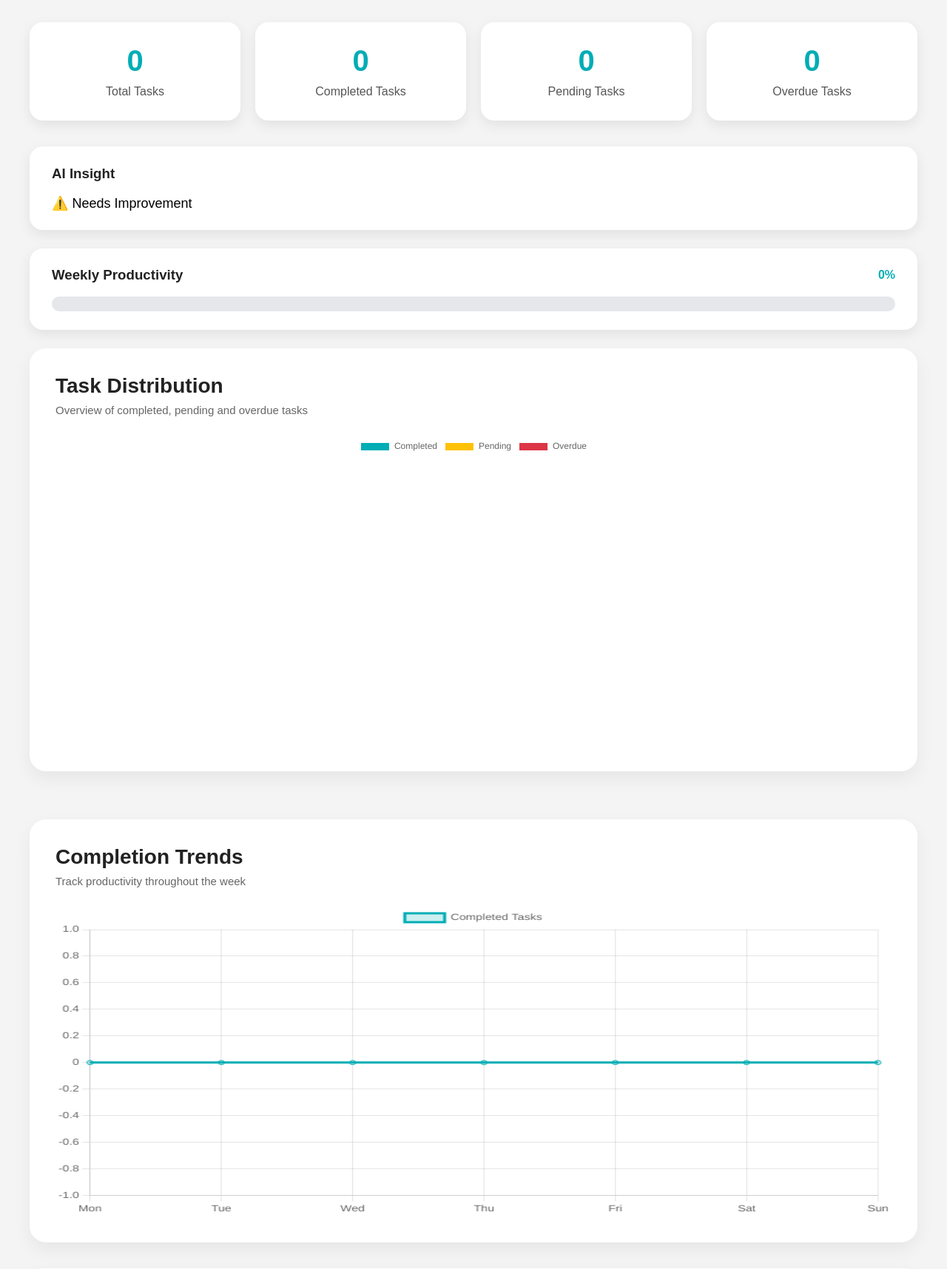
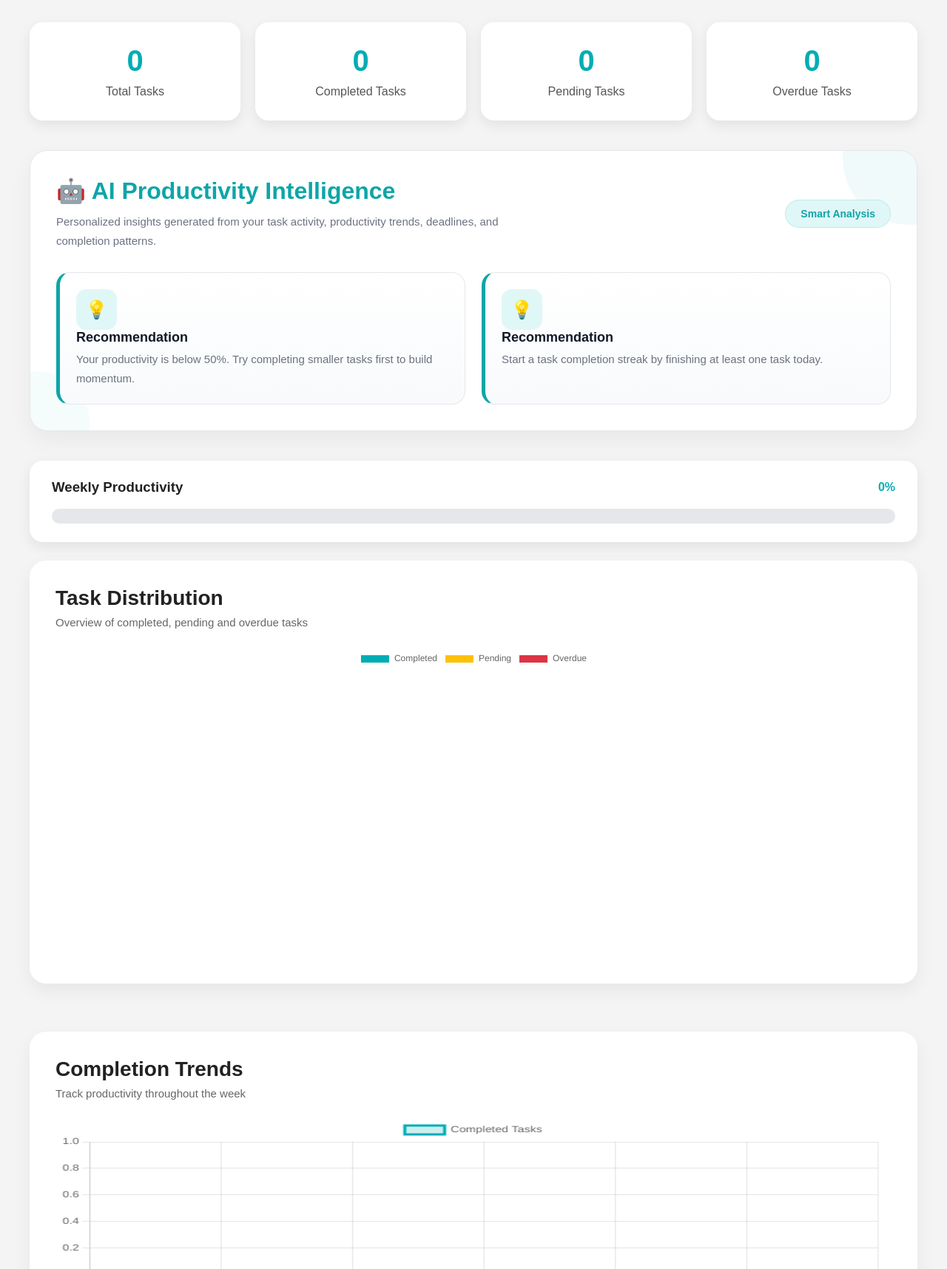
Before and after one commit to aishwaryagaikawad495-web/smart-task-manager, a Flask app: page /weekly-report in a window 1280 px wide. Shown: the part 202-1918 px from the top of the page at 74% size. Run offline with Flask 3, Linux system fonts and the light colour scheme; a user stored in the database is signed in; data comes from the database, SQL or seed files in the repository; both versions use the stored data as it was after the commit.

Commit message:
Added AI suggestions feature

```diff
--- a/app.py
+++ b/app.py
@@ -965,6 +965,69 @@ def weekly_report():
         )
     else:
         overdue_percentage = 0
+
+
+    ai_suggestions = []
+
+# Productivity based suggestions
+    if productivity < 50:
+        ai_suggestions.append(
+            "Your productivity is below 50%. Try completing smaller tasks first to build momentum."
+        )
+
+    elif productivity < 80:
+        ai_suggestions.append(
+            "Good progress! Completing a few more tasks on time can push your productivity above 80%."
+        )
+
+    else:
+        ai_suggestions.append(
+            "Excellent productivity! Maintain your current workflow and consistency."
+        )
+
+# Overdue analysis
+    if overdue_tasks > 0:
+        ai_suggestions.append(
+            f"You have {overdue_tasks} overdue task(s). Consider prioritizing them this week."
+        )
+
+# High priority analysis
+    if high_priority > 5:
+        ai_suggestions.append(
+            "You currently have many high-priority tasks. Breaking them into smaller subtasks may improve focus."
+        )
+
+# Streak analysis
+    if completion_streak >= 5:
+        ai_suggestions.append(
+            f"Amazing! You are on a {completion_streak}-day completion streak."
+        )
+
+    elif completion_streak == 0:
+        ai_suggestions.append(
+            "Start a task completion streak by finishing at least one task today."
+        )
+
+# Most productive day
+    if most_productive_day != "No Data":
+        ai_suggestions.append(
+            f"Your most productive day is {most_productive_day}. Schedule important tasks on this day."
+        )
+
+# Average completion time
+    if completion_durations:
+
+        if avg_days > 5:
+            ai_suggestions.append(
+                "Tasks take several days to complete on average. Consider breaking large tasks into smaller milestones."
+            )
+
+        else:
+            ai_suggestions.append(
+                "Your task completion speed is efficient. Keep maintaining this pace."
+            )
+
+
     return render_template(
 
         "weekly_report.html",
@@ -991,7 +1054,8 @@ def weekly_report():
         overdue_percentage=overdue_percentage,
         weekly_values=weekly_values,
         total_week_activity=total_week_activity,
-        insight=insight
+        insight=insight,
+        ai_suggestions=ai_suggestions
     )
 
 
@@ -1259,6 +1323,21 @@ def edit_profile():
             filename = f"{uuid.uuid4()}_{secure_filename(file.filename)}"
             file.save(os.path.join(app.config['UPLOAD_FOLDER'], filename))
 
+            c.execute(
+                "SELECT profile_pic FROM users WHERE id=?",
+                (user_id,)
+            )
+            old_photo = c.fetchone()[0]
+
+            if old_photo and old_photo != "default.png":
+                old_path = os.path.join(
+                    app.config['UPLOAD_FOLDER'],
+                    old_photo
+                )
+
+                if os.path.exists(old_path):
+                    os.remove(old_path)
+
             c.execute("""
                 UPDATE users
                 SET username=?, profile_pic=?
--- a/static/style.css
+++ b/static/style.css
@@ -1263,9 +1263,6 @@ body.dark .edit-box button {
     display: inline-block;
 }
 
-/* .chart-bar:hover {
-    transform: scaleY(1.05);
-} */
  .chart-bar:hover {
     filter: brightness(1.1);
 }
@@ -1450,7 +1447,6 @@ body.dark .analytics-progress {
 }
 
 /* CHART WRAPPER */
-
 .chart-wrapper {
     width: 100%;
     position: relative;
@@ -1497,9 +1493,7 @@ body.dark .section-header p {
     }
 }
 
-/* =========================
-   PROFESSIONAL NAVBAR
-========================= */
+/* PROFESSIONAL NAVBAR */
 
 .search-result-title {
     margin-bottom: 25px;
@@ -2050,8 +2044,6 @@ body.dark .profile-top h1{
     color:#fff;
 }
 
-
-
 .notification-page{
     max-width: 850px;
     margin: 40px auto;
@@ -2185,3 +2177,288 @@ body.dark .notification-card small{
 body.dark .notification-header p{
     color: #aaa;
 }
+
+
+
+
+/* ==========================
+   AI PRODUCTIVITY SECTION
+========================== */
+
+.ai-section {
+    position: relative;
+    background: #ffffff;
+    border-radius: 24px;
+    padding: 35px;
+    margin: 40px 0;
+    border: 1px solid #e5e7eb;
+    box-shadow: 0 12px 30px rgba(0, 0, 0, 0.05);
+    overflow: hidden;
+}
+
+/* Decorative effect */
+
+.ai-section::before {
+    content: "";
+    position: absolute;
+    top: -80px;
+    right: -80px;
+    width: 180px;
+    height: 180px;
+    border-radius: 50%;
+    background: rgba(14, 165, 168, 0.06);
+}
+
+.ai-section::after {
+    content: "";
+    position: absolute;
+    bottom: -60px;
+    left: -60px;
+    width: 140px;
+    height: 140px;
+    border-radius: 50%;
+    background: rgba(14, 165, 168, 0.04);
+}
+
+/* ==========================
+   HEADER
+========================== */
+
+.ai-header {
+    display: flex;
+    justify-content: space-between;
+    align-items: center;
+    margin-bottom: 30px;
+    position: relative;
+    z-index: 2;
+}
+
+.ai-header h2 {
+    color: #0ea5a8;
+    font-size: 32px;
+    font-weight: 700;
+    margin-bottom: 10px;
+}
+
+.ai-header p {
+    color: #6b7280;
+    max-width: 650px;
+    line-height: 1.7;
+    font-size: 15px;
+}
+
+/* Badge */
+
+.ai-badge {
+    background: #e0f7f7;
+    color: #0ea5a8;
+    padding: 10px 20px;
+    border-radius: 30px;
+    font-weight: 600;
+    font-size: 14px;
+    border: 1px solid rgba(14, 165, 168, 0.15);
+}
+
+/* ==========================
+   GRID
+========================== */
+
+.ai-suggestions-grid {
+    display: grid;
+    grid-template-columns: repeat(auto-fit, minmax(300px, 1fr));
+    gap: 22px;
+    position: relative;
+    z-index: 2;
+}
+
+/* ==========================
+   CARD
+========================== */
+
+.ai-card {
+    background: linear-gradient(
+        180deg,
+        #ffffff,
+        #f8fafc
+    );
+
+    border: 1px solid #e5e7eb;
+    border-left: 5px solid #0ea5a8;
+
+    border-radius: 18px;
+    padding: 22px;
+
+    transition: all 0.3s ease;
+}
+
+.ai-card:hover {
+    transform: translateY(-6px);
+
+    box-shadow:
+        0 15px 30px rgba(0,0,0,0.08);
+
+    border-left-color: #0891b2;
+}
+
+/* Card Header */
+
+.ai-card-top {
+    display: flex;
+    align-items: center;
+    gap: 14px;
+    margin-bottom: 15px;
+}
+
+/* Icon */
+
+.ai-icon {
+    width: 55px;
+    height: 55px;
+
+    border-radius: 14px;
+
+    background: #e0f7f7;
+
+    display: flex;
+    align-items: center;
+    justify-content: center;
+
+    font-size: 24px;
+}
+
+/* Text */
+
+.ai-content h4 {
+    color: #111827;
+    font-size: 18px;
+    font-weight: 700;
+    margin-bottom: 6px;
+}
+
+.ai-content p {
+    color: #6b7280;
+    line-height: 1.7;
+    font-size: 15px;
+}
+@media (max-width: 768px) {
+
+    .ai-section {
+        padding: 25px;
+    }
+
+    .ai-header {
+        flex-direction: column;
+        align-items: flex-start;
+        gap: 15px;
+    }
+
+    .ai-header h2 {
+        font-size: 26px;
+    }
+
+    .ai-suggestions-grid {
+        grid-template-columns: 1fr;
+    }
+}
+
+
+
+
+
+
+body.dark .ai-section {
+    background: #1e293b;
+    border: 1px solid #334155;
+    box-shadow: 0 12px 30px rgba(0,0,0,0.3);
+}
+
+body.dark .ai-section::before {
+    background: rgba(14, 165, 168, 0.08);
+}
+
+body.dark .ai-section::after {
+    background: rgba(14, 165, 168, 0.05);
+}
+
+/* Header */
+
+body.dark .ai-header h2 {
+    color: #22d3ee;
+}
+
+body.dark .ai-header p {
+    color: #cbd5e1;
+}
+
+/* Badge */
+
+body.dark .ai-badge {
+    background: rgba(34, 211, 238, 0.15);
+    color: #22d3ee;
+    border: 1px solid rgba(34, 211, 238, 0.2);
+}
+
+/* Cards */
+body.dark .ai-card {
+    background: linear-gradient(
+        180deg,
+        #1f2937,
+        #111827
+    );
+
+    border: 1px solid #374151;
+    border-left: 5px solid #22d3ee;
+}
+
+body.dark .ai-card:hover {
+    box-shadow:
+        0 15px 30px rgba(0,0,0,0.4);
+
+    border-left-color: #67e8f9;
+}
+
+/* Icon */
+body.dark .ai-icon {
+    background: rgba(34, 211, 238, 0.12);
+}
+
+/* Text */
+body.dark .ai-content h4 {
+    color: #f8fafc;
+}
+
+body.dark .ai-content p {
+    color: #cbd5e1;
+}
+
+
+/* DARK MODE - PRIORITY REPORT */
+body.dark .high-box {
+    background: rgba(239, 68, 68, 0.15);
+    border: 1px solid rgba(239, 68, 68, 0.3);
+}
+
+body.dark .medium-box {
+    background: rgba(245, 158, 11, 0.15);
+    border: 1px solid rgba(245, 158, 11, 0.3);
+}
+
+body.dark .low-box {
+    background: rgba(34, 197, 94, 0.15);
+    border: 1px solid rgba(34, 197, 94, 0.3);
+}
+
+body.dark .high-box h3,
+body.dark .high-box p {
+    color: #f87171;
+}
+
+body.dark .medium-box h3,
+body.dark .medium-box p {
+    color: #fbbf24;
+}
+
+body.dark .low-box h3,
+body.dark .low-box p {
+    color: #4ade80;
+}
--- a/templates/weekly_report.html
+++ b/templates/weekly_report.html
@@ -37,12 +37,48 @@
 
     </div>
 
-    <!--  AI INSIGHT -->
-    <div class="advanced-card">
-        <h3>AI Insight</h3>
-        <p>{{ insight }}</p>
+    <!-- AI Productivity Intelligence Section -->
+
+    <div class="ai-section">
+
+        <div class="ai-header">
+
+            <div>
+                <h2>🤖 AI Productivity Intelligence</h2>
+                <p>
+                    Personalized insights generated from your task activity,
+                    productivity trends, deadlines, and completion patterns.
+                </p>
             </div>
 
+            <div class="ai-badge">
+                Smart Analysis
+            </div>
+
+        </div>
+
+        <div class="ai-suggestions-grid">
+
+            {% for suggestion in ai_suggestions %}
+
+            <div class="ai-card">
+
+                <div class="ai-icon">
+                    💡
+                </div>
+
+                <div class="ai-content">
+                    <h4>Recommendation</h4>
+                    <p>{{ suggestion }}</p>
+                </div>
+
+            </div>
+
+            {% endfor %}
+
+        </div>
+
+    </div>
     <!--  PRODUCTIVITY -->
     <div class="analytics-box">
 
@@ -106,8 +142,7 @@
 
             <div class="chart-bar-box">
 
-            <div class="chart-bar"
-                 data-height="{{ value * 20 }}" style="height: 0px;">
+                <div class="chart-bar" data-height="{{ value * 20 }}" style="height: 0px;">
                 </div>
 
                 <small>{{ day }}</small>
```
Also changed, not shown: data.db, static/uploads/2dda5fdb-94cb-4d03-8522-0b3e20b3b311_priti.jpeg (deleted), static/uploads/a2430c34-10dd-46bf-aad7-be09a396f3e6_Pappa_photo.jpeg (renamed from static/uploads/78d576c4-7460-4172-86a4-edf08fd6a367_Pappa_photo.jpeg), static/uploads/b54cd744-7637-456a-aeb9-8bc140f47787_Mummy_.jpeg (deleted), static/uploads/b6e962db-9666-43d5-bde3-6e8e753c4c6c_Pappa_photo.jpeg (deleted), static/uploads/d34d1ac9-c2a1-489d-9876-adc8d97a1102_Pappa_photo.jpeg (deleted), static/uploads/e3d84465-2b83-4b01-b1a5-a4a8f512366b_Lphoto.jpeg (deleted), static/uploads/f55a83f0-ac94-40de-9add-521af6f881eb_Pappa_photo.jpeg (deleted). Lines whose indentation alone changed are shown as unchanged.
